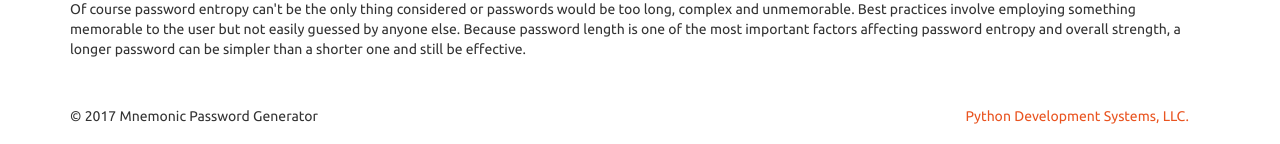
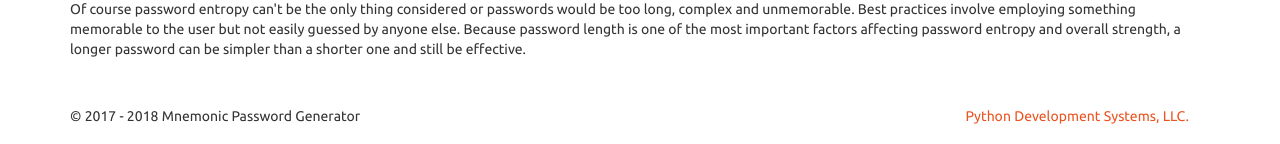
Before and after one commit to craigderington/mnemonic-password-generator, a Flask app: page /entropy in a window 1280 px wide. Shown: the part 653-797 px from the top of the page. Run offline with Flask 2, Linux system fonts and the light colour scheme; some libraries are stand-ins or nearby versions; some web fonts are replaced.

Commit message:
Update copyright.

```diff
--- a/templates/_layout.html
+++ b/templates/_layout.html
@@ -80,7 +80,7 @@
                 <div class="row">
                     <div class="col-lg-12">
                         <ul class="list-unstyled">
-                            <li>&copy; 2017 Mnemonic Password Generator</li>
+                            <li>&copy; 2017 - 2018 Mnemonic Password Generator</li>
                             <li class="pull-right">
                                 <a href="mailto:support@mnemonic-password-generator.com"><i class="icon-python" style="color: black;"></i></a>
                                 <a href="http://www.python-development-systems.com"
```
